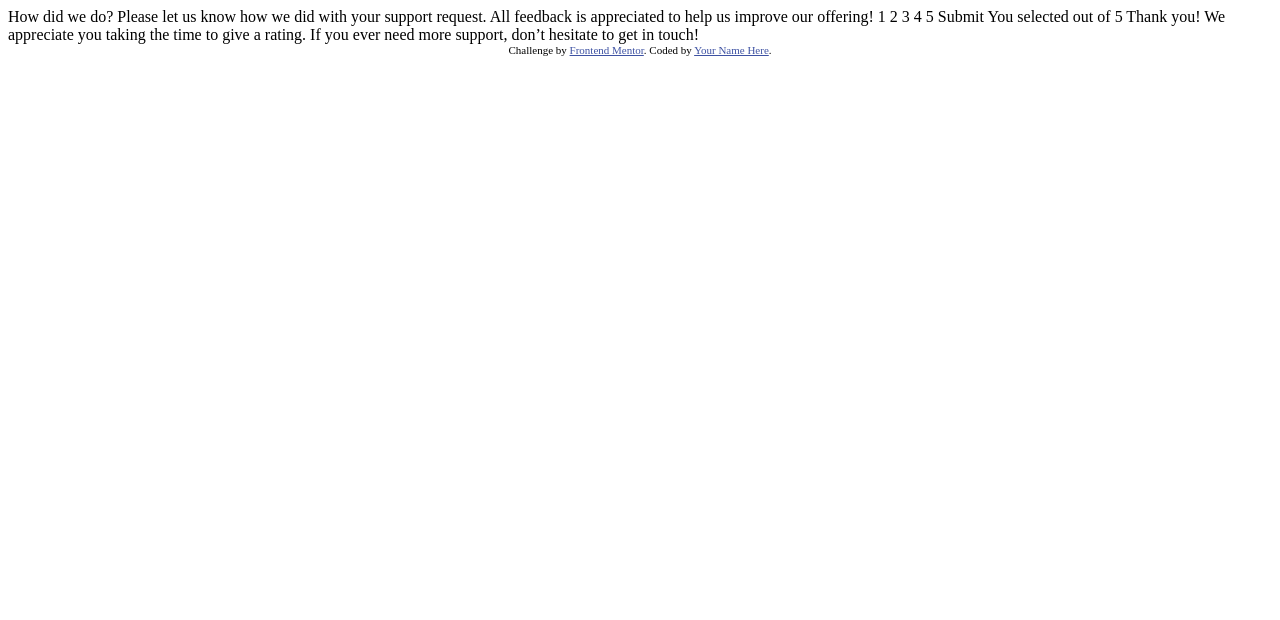
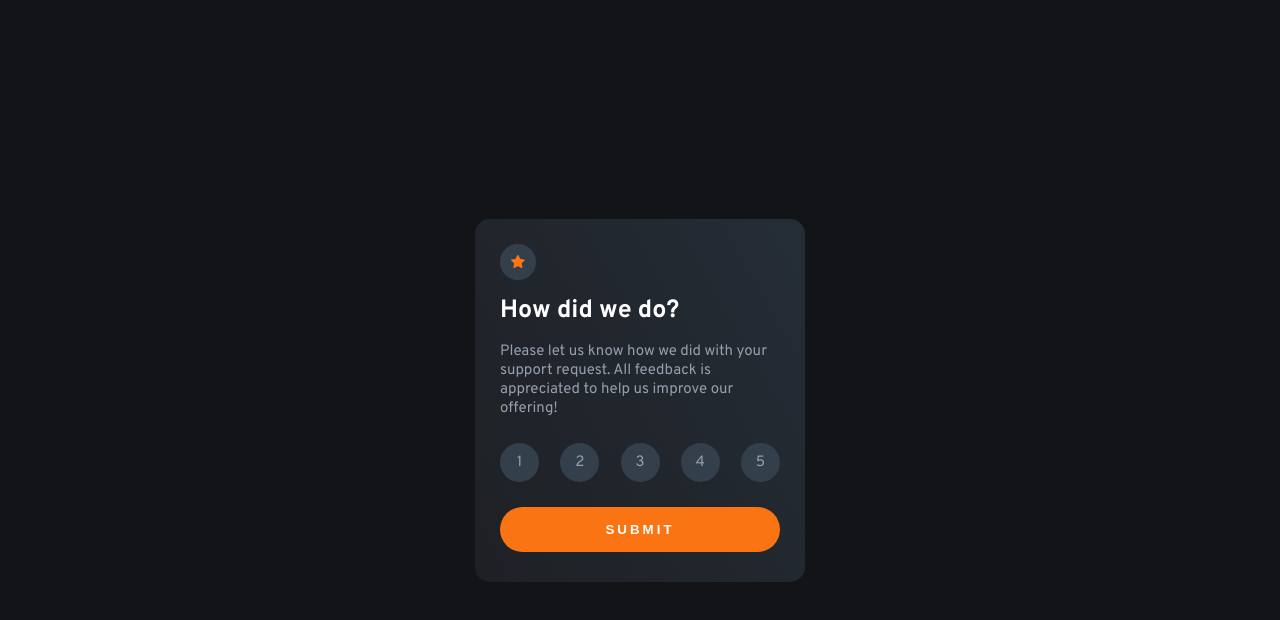
Before and after one commit to Carlosgnx/interactive-rating-component, a plain HTML site: page index.html in a window 1280 px wide. Drawn offline with Linux system fonts and the light colour scheme.

Commit message:
challenge completed

```diff
--- a/index.html
+++ b/index.html
@@ -1,49 +1,59 @@
 <!DOCTYPE html>
 <html lang="en">
+
 <head>
   <meta charset="UTF-8">
-  <meta name="viewport" content="width=device-width, initial-scale=1.0"> <!-- displays site properly based on user's device -->
+  <meta name="viewport" content="width=device-width, initial-scale=1.0">
+  <link rel="icon" type="image/png" sizes="32x32" href="./images/favicon-32x32.png">
+  <title>Frontend Mentor | Interactive rating component</title>
+  <link rel="stylesheet" href="styles.css">
+  <link rel="preconnect" href="https://fonts.googleapis.com">
+  <link rel="preconnect" href="https://fonts.gstatic.com" crossorigin>
+  <link href="https://fonts.googleapis.com/css2?family=Overpass:wght@400;700&display=swap" rel="stylesheet">
+</head>
 
-  <link rel="icon" type="image/png" sizes="32x32" href="./images/favicon-32x32.png">
+<body>
+  <main>
+    <!-- Rating state start -->
+    <div class="ratecard">
+      <div class="ratecard__icon"></div>
+      <h1>How did we do?</h1>
+      <p>Please let us know how we did with your support request. All feedback is appreciated
+        to help us improve our offering!</p>
+      <ul class="ratecard__rate-list">
+        <li id="1" onclick="selectRating(1)" class="ratecard__rate-item rate--1">
+          1
+        </li>
+        <li onclick="selectRating(2)" class="ratecard__rate-item rate--2">
+          2
+        </li>
+        <li onclick="selectRating(3)" class="ratecard__rate-item rate--3">
+          3
+        </li>
+        <li onclick="selectRating(4)" class="ratecard__rate-item rate--4">
+          4
+        </li>
+        <li onclick="selectRating(5)" class="ratecard__rate-item rate--5">
+          5
+        </li>
+      </ul>
+      <button onclick="submit()" type="button">SUBMIT</button>
+    </div>
+    <!-- Rating state end -->
 
-  <title>Frontend Mentor | Interactive rating component</title>
+    <!-- Thank you state start -->
+    <div class="thankscard">
+      <div class="thankscard__image"></div>
+      <div class="thankscard__rate-badge">
+        <p>You selected <span class="thankscard__rate">0</span> out of 5</p>
+      </div>
+      <h1>Thank you!</h1>
+      <p>We appreciate you taking the time to give a rating. If you ever need more support,
+        don’t hesitate to get in touch!</p>
+    </div>
+    <!-- Thank you state end -->
+  </main>
+  <script src="main.js"></script>
+</body>
 
-  <!-- Feel free to remove these styles or customise in your own stylesheet 👍 -->
-  <style>
-    .attribution { font-size: 11px; text-align: center; }
-    .attribution a { color: hsl(228, 45%, 44%); }
-  </style>
-</head>
-<body>
-
-  <!-- Rating state start -->
-
-  How did we do?
-
-  Please let us know how we did with your support request. All feedback is appreciated
-  to help us improve our offering!
-
-  1 2 3 4 5
-
-  Submit
-
-  <!-- Rating state end -->
-
-  <!-- Thank you state start -->
-
-  You selected <!-- Add rating here --> out of 5
-
-  Thank you!
-
-  We appreciate you taking the time to give a rating. If you ever need more support,
-  don’t hesitate to get in touch!
-
-  <!-- Thank you state end -->
-
-
-  <div class="attribution">
-    Challenge by <a href="https://www.frontendmentor.io?ref=challenge" target="_blank">Frontend Mentor</a>.
-    Coded by <a href="#">Your Name Here</a>.
-  </div>
-</body>
 </html>
--- /dev/null
+++ b/main.js
@@ -0,0 +1,25 @@
+'use strict';
+
+// Elements
+let options = document.getElementsByClassName('ratecard__rate-item')
+let rate = document.getElementsByClassName('thankscard__rate')
+let rateCard = document.getElementsByClassName('ratecard')
+let thanksCard = document.getElementsByClassName('thankscard')
+
+// Variables
+let selectedRating = 0;
+
+function selectRating(rating) {
+    selectedRating = rating;
+
+    for (let i = 0; i < options.length; i++) {
+        options[i].classList.remove('ratecard__item-selected')
+    }
+    options[selectedRating - 1].classList.add('ratecard__item-selected')
+    rate[0].innerHTML = selectedRating;
+}
+
+function submit() {
+    rateCard[0].style.display = 'none'
+    thanksCard[0].style.display = 'flex'
+}
--- /dev/null
+++ b/styles.css
@@ -0,0 +1,156 @@
+* {
+  padding: 0;
+  margin: 0;
+  box-sizing: border-box;
+}
+:root {
+  --orange: hsl(25, 97%, 53%);
+  --white: hsl(0, 0%, 100%);
+  --light-grey: hsl(217, 12%, 63%);
+  --medium-grey: hsl(216, 12%, 54%);
+  --dark-blue: rgb(37, 45, 55);
+  --very-dark-blue: rgb(18, 20, 23);
+}
+html {
+  font-size: 62.5%;
+}
+main {
+  display: flex;
+  justify-content: center;
+  align-items: center;
+  font-size: 1.5rem;
+  font-family: "Overpass", sans-serif;
+  color: var(--white);
+  min-height: 100vh;
+  background-color: var(--very-dark-blue);
+  overflow: hidden;
+}
+/*Rating card*/
+.ratecard {
+  display: flex;
+  flex-direction: column;
+  background: rgb(37, 45, 55);
+  background: linear-gradient(
+    240deg,
+    rgba(37, 45, 55, 1) 0%,
+    rgb(30, 32, 36) 100%
+  );
+  width: 33rem;
+  border-radius: 1.5rem;
+  padding: 2.5rem;
+  margin-left: 1rem;
+  margin-right: 1rem;
+}
+.ratecard > * {
+  margin-bottom: 1.5rem;
+}
+.ratecard__icon {
+  background-image: url(./images/icon-star.svg);
+  background-repeat: no-repeat;
+  background-position: center;
+  background-size: 1.4rem;
+  background-color: hsl(213, 19%, 25%);
+  border-radius: 50%;
+  width: 3.6rem;
+  height: 3.6rem;
+}
+.ratecard h1 {
+  font-size: 2.5rem;
+}
+.ratecard p {
+  color: var(--light-grey);
+  margin-bottom: 2.5rem;
+}
+.ratecard__rate-list {
+  display: flex;
+  justify-content: space-between;
+  list-style: none;
+}
+.ratecard__rate-item {
+  margin: 0;
+}
+.ratecard__rate-item {
+  border-radius: 50%;
+  background-color: #343f4c;
+  padding: 1rem;
+  width: 3.9rem;
+  height: min-content;
+  text-align: center;
+  color: var(--light-grey);
+  margin: 0;
+}
+
+.ratecard__item-selected {
+  background-color: rgb(150, 150, 150);
+  color: white;
+}
+
+.ratecard button {
+  cursor: pointer;
+  border-radius: 3rem;
+  background-color: var(--orange);
+  color: var(--white);
+  font-weight: 700;
+  letter-spacing: 0.3rem;
+  padding-top: 1.5rem;
+  padding-bottom: 1.5rem;
+  border: none;
+  margin-top: 1rem;
+  margin-bottom: 0.5rem;
+}
+
+.ratecard button:hover {
+  transition: all 200ms;
+  color: var(--orange);
+  background-color: var(--white);
+}
+.ratecard__rate-item:hover {
+  cursor: pointer;
+  transition: all 200ms;
+  color: var(--white);
+  background-color: var(--orange);
+}
+
+/*Thank you card*/
+.thankscard {
+  display: none;
+  flex-direction: column;
+  align-items: center;
+  width: 33rem;
+  margin: 1rem;
+  border-radius: 1.5rem;
+  padding: 2.5rem;
+  background: rgb(37, 45, 55);
+  background: linear-gradient(
+    240deg,
+    rgba(37, 45, 55, 1) 0%,
+    rgb(30, 32, 36) 100%
+  );
+}
+.thankscard > * {
+  margin-bottom: 2rem;
+}
+.thankscard__image {
+  background-image: url(./images/illustration-thank-you.svg);
+  background-repeat: no-repeat;
+  background-position: center;
+  background-size: contain;
+  width: 16rem;
+  height: 10rem;
+  margin-top: 2rem;
+}
+.thankscard__rate-badge {
+  background-color: hsl(213, 19%, 25%);
+  color: var(--orange);
+  border-radius: 2rem;
+  padding: 0.5rem;
+  padding-left: 1rem;
+  padding-right: 1rem;
+}
+.thankscard h1 {
+  margin-bottom: 1rem;
+}
+.thankscard > p {
+  color: var(--light-grey);
+  text-align: center;
+}
```
